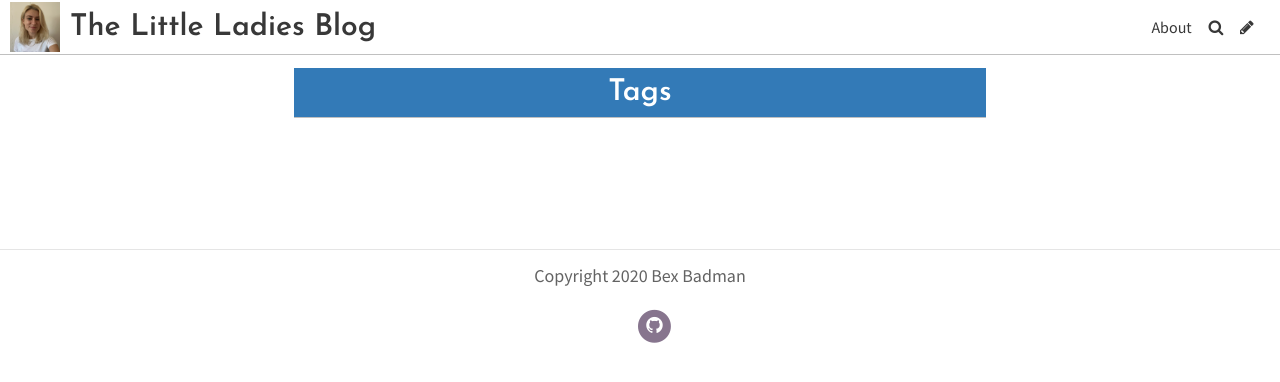
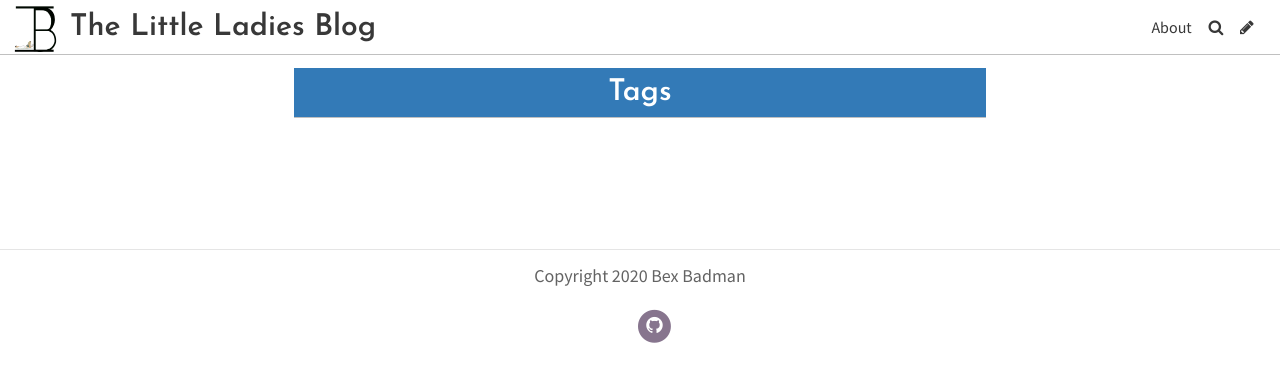
Before and after one commit to rebeccabadman1999/Bex-Badman-Blog, a Jekyll site: the page built from pages/tags.md, in a window 1280 px wide. Shown: the top 382 px of the page. Built offline with Jekyll 4.4.1, drawn with Linux system fonts in a browser that asks for light colours; some web fonts are replaced.

Commit message:
Update Settings “general”

```diff
--- a/_data/settings.yml
+++ b/_data/settings.yml
@@ -4,7 +4,7 @@ header_text: Back to Font
 footer_text: Copyright 2020 Bex Badman
 header_feature_image: ../uploads/untitled-2.png
 bannerheight: 20vmax
-logo: ../uploads/a0cfbc51-da56-42a7-91e3-c7e57d76e425_1_201_a.jpeg
+logo: ../uploads/favicon.png
 favicon: /uploads/favicon.ico
 gridlayout: true
 fixednavbar: false
```
Also changed, not shown: uploads/favicon.png (added).
